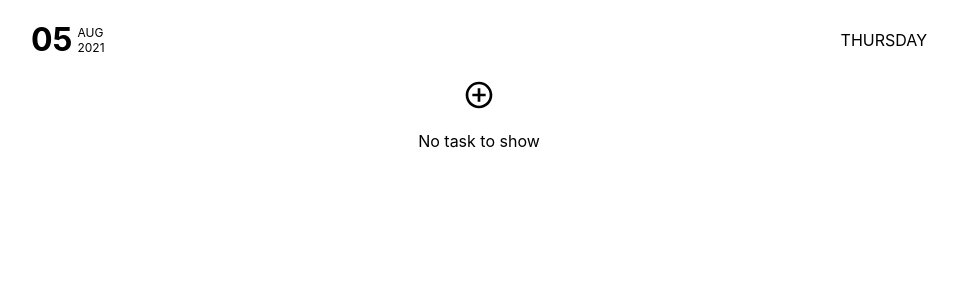
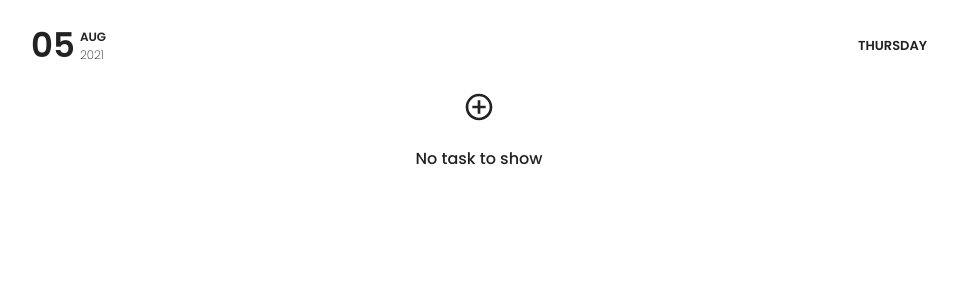
Before and after one commit to Borisigle/TaskManager, a React (Create React App) app: page / in a window 1280 px wide. Shown: the top 300 px of the page, without its empty margins (161-1119 px from the left). Built offline with nearby package versions, Linux system fonts and the light colour scheme.

Commit message:
ajustes en la tipografia

```diff
--- a/public/index.html
+++ b/public/index.html
@@ -9,35 +9,15 @@
       name="description"
       content="Web site created using create-react-app"
     />
+    <link rel="preconnect" href="https://fonts.googleapis.com">
+<link rel="preconnect" href="https://fonts.gstatic.com" crossorigin>
+<link href="https://fonts.googleapis.com/css2?family=Poppins:wght@200;300;500;600&display=swap" rel="stylesheet">
     <link rel="apple-touch-icon" href="%PUBLIC_URL%/logo192.png" />
-    <!--
-      manifest.json provides metadata used when your web app is installed on a
-      user's mobile device or desktop. See https://developers.google.com/web/fundamentals/web-app-manifest/
-    -->
     <link rel="manifest" href="%PUBLIC_URL%/manifest.json" />
-    <!--
-      Notice the use of %PUBLIC_URL% in the tags above.
-      It will be replaced with the URL of the `public` folder during the build.
-      Only files inside the `public` folder can be referenced from the HTML.
-
-      Unlike "/favicon.ico" or "favicon.ico", "%PUBLIC_URL%/favicon.ico" will
-      work correctly both with client-side routing and a non-root public URL.
-      Learn how to configure a non-root public URL by running `npm run build`.
-    -->
     <title>React App</title>
   </head>
   <body>
     <noscript>You need to enable JavaScript to run this app.</noscript>
     <div id="root"></div>
-    <!--
-      This HTML file is a template.
-      If you open it directly in the browser, you will see an empty page.
-
-      You can add webfonts, meta tags, or analytics to this file.
-      The build step will place the bundled scripts into the <body> tag.
-
-      To begin the development, run `npm start` or `yarn start`.
-      To create a production bundle, use `npm run build` or `yarn build`.
-    -->
   </body>
 </html>
--- a/src/App.css
+++ b/src/App.css
@@ -1,17 +1,7 @@
-.App {
-  text-align: center;
+body {
+  color: #222222;
 }
 
-.App-logo {
-  height: 40vmin;
-  pointer-events: none;
-}
-
-@media (prefers-reduced-motion: no-preference) {
-  .App-logo {
-    animation: App-logo-spin infinite 20s linear;
-  }
-}
 
 .App-header {
   background-color: #282c34;
@@ -24,17 +14,8 @@
   color: white;
 }
 
-.App-link {
-  color: #61dafb;
-}
-
-@keyframes App-logo-spin {
-  from {
-    transform: rotate(0deg);
-  }
-  to {
-    transform: rotate(360deg);
-  }
+.App {
+  text-align: center;
 }
 
 .contenedor {
@@ -74,7 +55,7 @@
 }
 
 .capitalize-day {
-  font-size: 32px;
+  font-size: 34px;
   font-weight: 700;
   height: auto;
 }
@@ -87,3 +68,8 @@
   font-size: 12px;
   align-items: flex-start;
 }
+
+.day {
+  font-size: 13px;
+  font-weight: 700;
+}
--- a/src/App.js
+++ b/src/App.js
@@ -21,11 +21,11 @@
           <div className="contenedor-fecha">
             <div className="capitalize-day">{moment().format("DD")}</div>
             <div className="mm-yy">
-              <div>{moment().format("MMM").toUpperCase()}</div>
-              <div>{moment().format("YYYY")}</div>
+              <div style={{fontWeight: '600'}}>{moment().format("MMM").toUpperCase()}</div>
+              <div style={{fontWeight: '200'}}>{moment().format("YYYY")}</div>
             </div>
           </div>
-          <div>{moment().format("dddd").toUpperCase()}</div>
+          <div className="day">{moment().format("dddd").toUpperCase()}</div>
         </div>
         {addTask || edit ? (
           <Input
--- a/src/index.css
+++ b/src/index.css
@@ -1,6 +1,6 @@
 body {
   margin: 0;
-  font-family: -apple-system, BlinkMacSystemFont, 'Segoe UI', 'Roboto', 'Oxygen',
+  font-family: 'Poppins', 'Segoe UI', 'Roboto', 'Oxygen',
     'Ubuntu', 'Cantarell', 'Fira Sans', 'Droid Sans', 'Helvetica Neue',
     sans-serif;
   -webkit-font-smoothing: antialiased;
```
